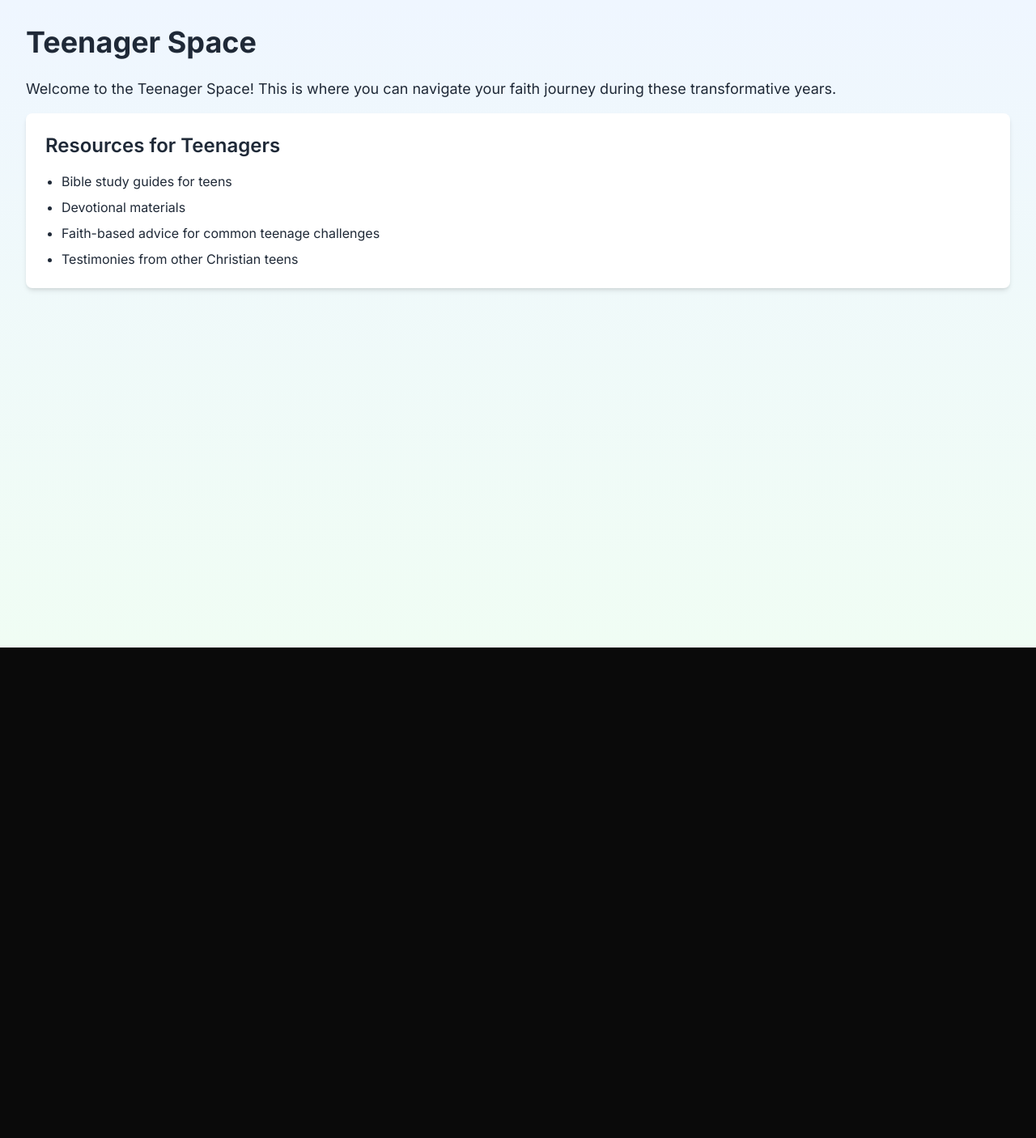
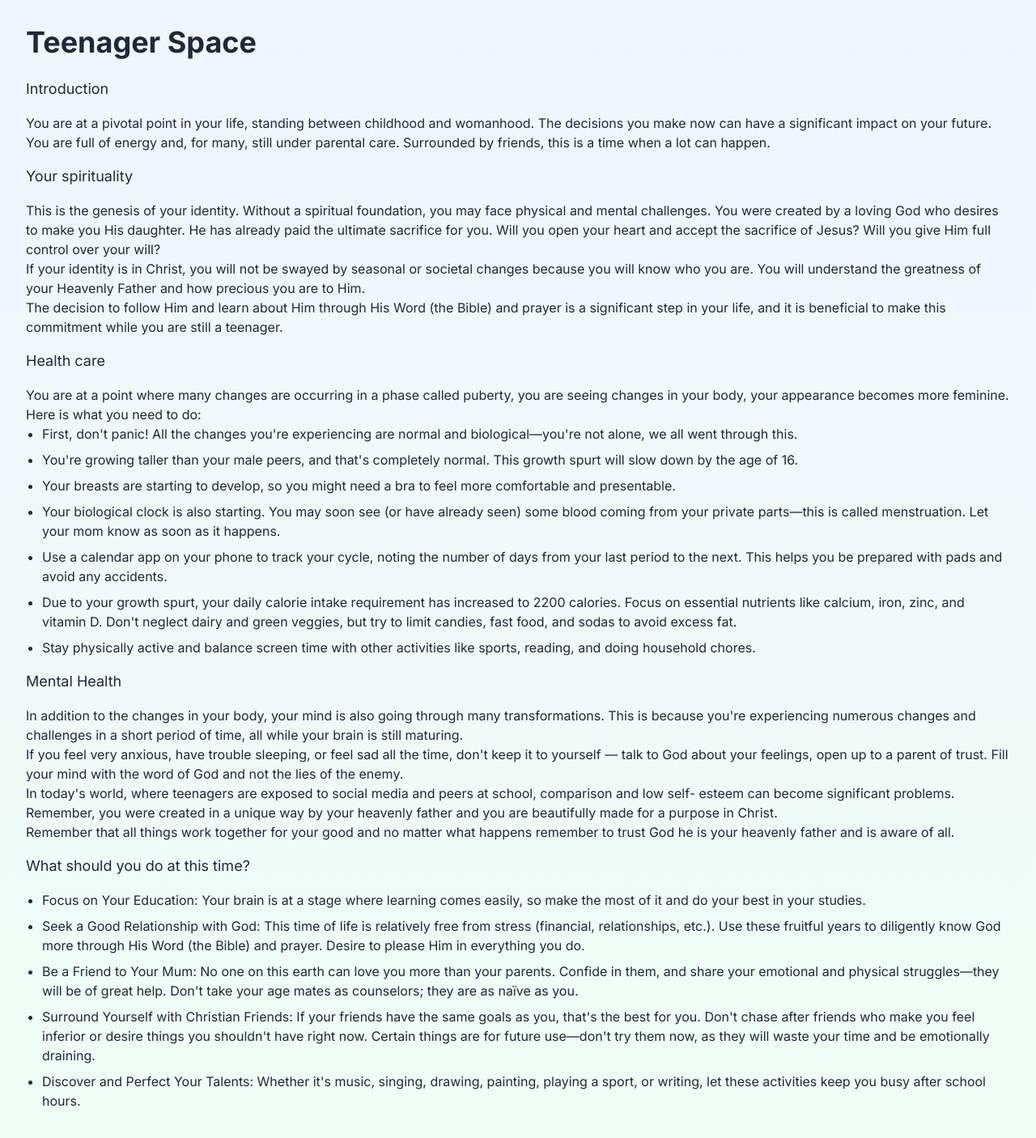
Before and after one commit to sonafouo/Being-a-Woman-of-Faith, a Next.js app in the folder frontend/: page /teenagers in a window 1280 px wide. Shown: the top 1406 px of the page at 81% size. Before the commit the page ends 800 px from the top, so only its background shows below. Built offline with nearby package versions, Linux system fonts and the light colour scheme.

Commit message:
feat: Enhance Teenager Space page with detailed health, mental health, and life advice sections

```diff
--- /dev/null
+++ b/frontend/src/app/married-women/page.tsx
@@ -0,0 +1,23 @@
+import React from 'react';
+
+const MarriedWomenSpace = () => {
+  return (
+    <div className="min-h-screen bg-gradient-to-b from-blue-50 to-green-50 text-gray-800 p-8">
+      <h1 className="text-4xl font-bold mb-6">Married Women Space</h1>
+      <p className="text-lg mb-4">
+        Welcome to the Married Women Space! Here you can find resources to build a Christ-centered marriage and home.
+      </p>
+      <div className="bg-white rounded-lg shadow-md p-6">
+        <h2 className="text-2xl font-semibold mb-4">Resources for Married Women</h2>
+        <ul className="list-disc pl-5 space-y-2">
+          <li>Bible study guides for couples</li>
+          <li>Christian marriage counseling resources</li>
+          <li>Devotionals for married life</li>
+          <li>Parenting advice from a faith perspective</li>
+        </ul>
+      </div>
+    </div>
+  );
+};
+
+export default MarriedWomenSpace;
--- a/frontend/src/app/teenagers/page.tsx
+++ b/frontend/src/app/teenagers/page.tsx
@@ -1,19 +1,120 @@
 import React from 'react';
 
-const TeenagerSpace = () => {
+const TeenagerSpace: React.FC = () => {
   return (
     <div className="min-h-screen bg-gradient-to-b from-blue-50 to-green-50 text-gray-800 p-8">
       <h1 className="text-4xl font-bold mb-6">Teenager Space</h1>
-      <p className="text-lg mb-4">
-        Welcome to the Teenager Space! This is where you can navigate your faith journey during these transformative years.
-      </p>
-      <div className="bg-white rounded-lg shadow-md p-6">
-        <h2 className="text-2xl font-semibold mb-4">Resources for Teenagers</h2>
+      <div className="mb-4">
+        <h2 className="text-lg mb-4">Introduction</h2>
+        <p>
+          You are at a pivotal point in your life, standing between childhood
+          and womanhood. The decisions you make now can have a
+          significant impact on your future. You are full of energy and, for
+          many, still under parental care. Surrounded by friends, this is a time
+          when a lot can happen.
+        </p>
+      </div>
+      <div className="mb-4">
+        <h2 className="text-lg mb-4">Your spirituality</h2>
+        <p>
+          This is the genesis of your identity. Without a
+          spiritual foundation, you may face physical and
+          mental challenges. You were created by a loving
+          God who desires to make you His daughter. He has
+          already paid the ultimate sacrifice for you. Will you
+          open your heart and accept the sacrifice of Jesus?
+          Will you give Him full control over your will?
+        </p>
+        <p>
+          If your identity is in Christ, you will not be swayed
+          by seasonal or societal changes because you will
+          know who you are. You will understand the
+          greatness of your Heavenly Father and how
+          precious you are to Him.
+        </p>
+        <p>
+          The decision to follow Him and learn about Him
+          through His Word (the Bible) and prayer is a
+          significant step in your life, and it is beneficial to
+          make this commitment while you are still a
+          teenager.
+        </p>
+      </div>
+      <div className="mb-4">
+        <h2 className="text-lg mb-4">Health care</h2>
+        <p>
+          You are at a point where many changes are occurring in a phase called
+          puberty, you are seeing changes in your body, your appearance
+          becomes more feminine.
+        </p>
+        <p>Here is what you need to do:</p>
         <ul className="list-disc pl-5 space-y-2">
-          <li>Bible study guides for teens</li>
-          <li>Devotional materials</li>
-          <li>Faith-based advice for common teenage challenges</li>
-          <li>Testimonies from other Christian teens</li>
+          <li>First, don't panic! All the changes you're experiencing are normal
+          and biological—you're not alone, we all went through this.</li>
+          <li>You're growing taller than your male peers, and that's completely
+          normal. This growth spurt will slow down by the age of 16.</li>
+          <li>Your breasts are starting to develop, so you might need a bra to feel
+          more comfortable and presentable.</li>
+          <li>Your biological clock is also starting. You may soon see (or have
+          already seen) some blood coming from your private parts—this is
+          called menstruation. Let your mom know as soon as it happens.</li>
+          <li>Use a calendar app on your phone to track your cycle, noting the
+          number of days from your last period to the next. This helps you be
+          prepared with pads and avoid any accidents.</li>
+          <li>Due to your growth spurt, your daily calorie intake requirement has
+          increased to 2200 calories. Focus on essential nutrients like
+          calcium, iron, zinc, and vitamin D. Don't neglect dairy and green
+          veggies, but try to limit candies, fast food, and sodas to avoid
+          excess fat.</li>
+          <li>Stay physically active and balance screen time with other activities
+          like sports, reading, and doing household chores.</li>
+        </ul>
+      </div>
+      <div className="mb-4">
+        <h2 className="text-lg mb-4">Mental Health</h2>
+        <p>
+          In addition to the changes in your body, your mind is also
+          going through many transformations. This is because
+          you're experiencing numerous changes and challenges in
+          a short period of time, all while your brain is still
+          maturing.
+        </p>
+        <p>
+          If you feel very anxious, have trouble sleeping, or feel sad
+          all the time, don't keep it to yourself — talk to God about
+          your feelings, open up to a parent of trust. Fill your mind
+          with the word of God and not the lies of the enemy.
+        </p>
+        <p>
+          In today's world, where teenagers are exposed to social
+          media and peers at school, comparison and low self-
+          esteem can become significant problems. Remember, you
+          were created in a unique way by your heavenly father and
+          you are beautifully made for a purpose in Christ.
+        </p>
+        <p>
+          Remember that all things work together for your good
+          and no matter what happens remember to trust God he is your
+          heavenly father and is aware of all.
+        </p>
+      </div>
+      <div className="mb-4">
+        <h2 className="text-lg mb-4">What should you do at this time?</h2>
+        <ul className="list-disc pl-5 space-y-2">
+          <li>Focus on Your Education: Your brain is at a stage where learning comes easily, so make the most of it and
+          do your best in your studies.</li>
+          <li>Seek a Good Relationship with God: This time of life is relatively free from stress (financial, relationships,
+          etc.). Use these fruitful years to diligently know God more through His Word (the Bible) and prayer. Desire
+          to please Him in everything you do.</li>
+          <li>Be a Friend to Your Mum: No one on this earth can love you more than your parents. Confide in them, and
+          share your emotional and physical struggles—they will be of great help. Don't take your age mates as
+          counselors; they are as naïve as you.</li>
+          <li>Surround Yourself with Christian Friends: If your friends have the same goals as you, that's the best for
+          you. Don't chase after friends who make you feel inferior or desire things you shouldn't have right now.
+          Certain things are for future use—don't try them now, as they will waste your time and be emotionally
+          draining.</li>
+          <li>Discover and Perfect Your Talents: Whether it's music, singing, drawing, painting, playing a sport, or
+          writing, let these activities keep you busy after school hours.</li>
         </ul>
       </div>
     </div>
--- /dev/null
+++ b/frontend/src/app/young-women/page.tsx
@@ -0,0 +1,23 @@
+import React from 'react';
+
+const YoungWomanSpace = () => {
+  return (
+    <div className="min-h-screen bg-gradient-to-b from-blue-50 to-green-50 text-gray-800 p-8">
+      <h1 className="text-4xl font-bold mb-6">Young Woman Space</h1>
+      <p className="text-lg mb-4">
+        Welcome to the Young Woman Space! Here you can discover God's purpose for your single season and grow in your faith.
+      </p>
+      <div className="bg-white rounded-lg shadow-md p-6">
+        <h2 className="text-2xl font-semibold mb-4">Resources for Young Women</h2>
+        <ul className="list-disc pl-5 space-y-2">
+          <li>Bible study guides for young adults</li>
+          <li>Career and education guidance from a faith perspective</li>
+          <li>Devotionals for personal growth</li>
+          <li>Advice on relationships and dating as a Christian</li>
+        </ul>
+      </div>
+    </div>
+  );
+};
+
+export default YoungWomanSpace;
```
